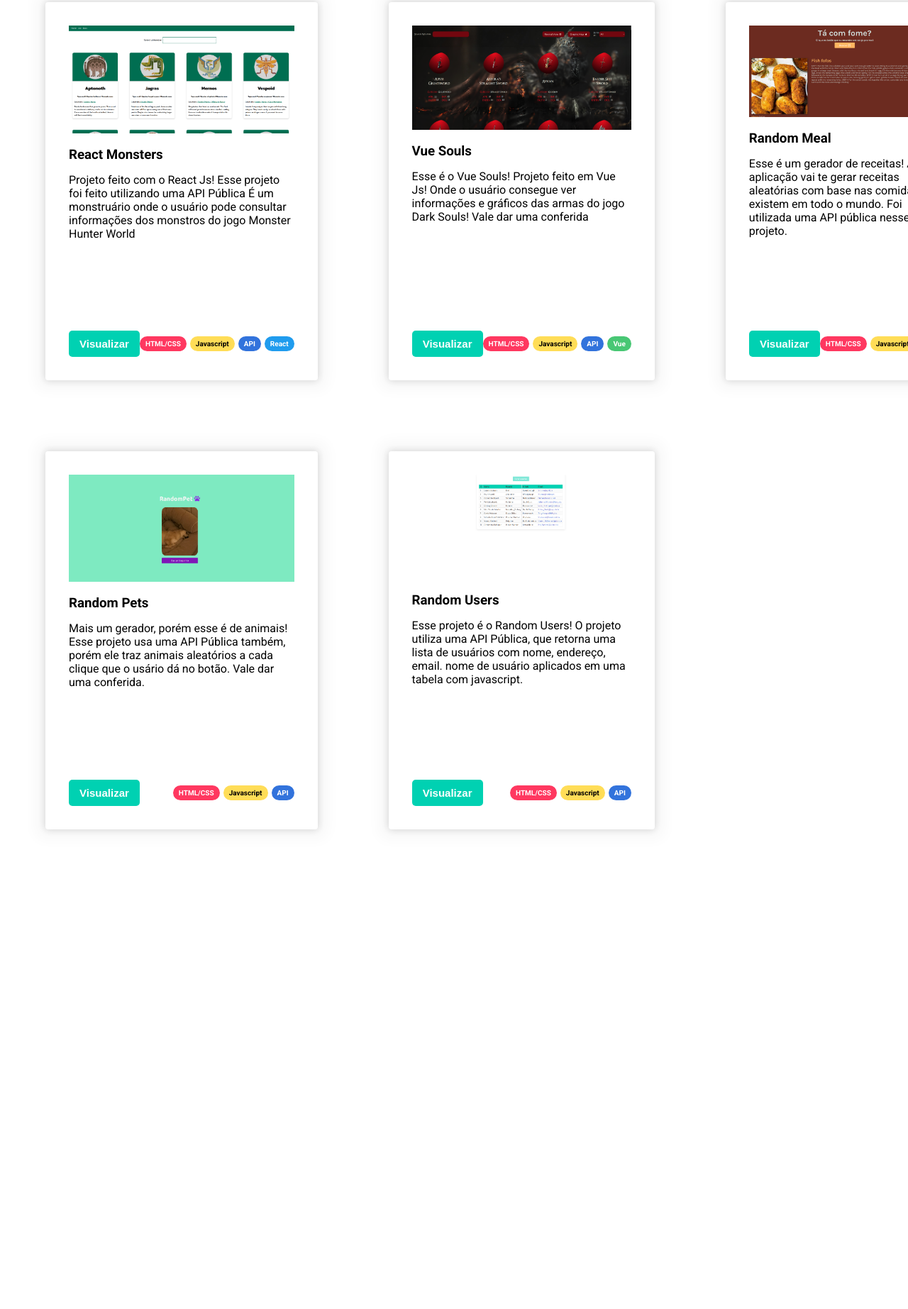
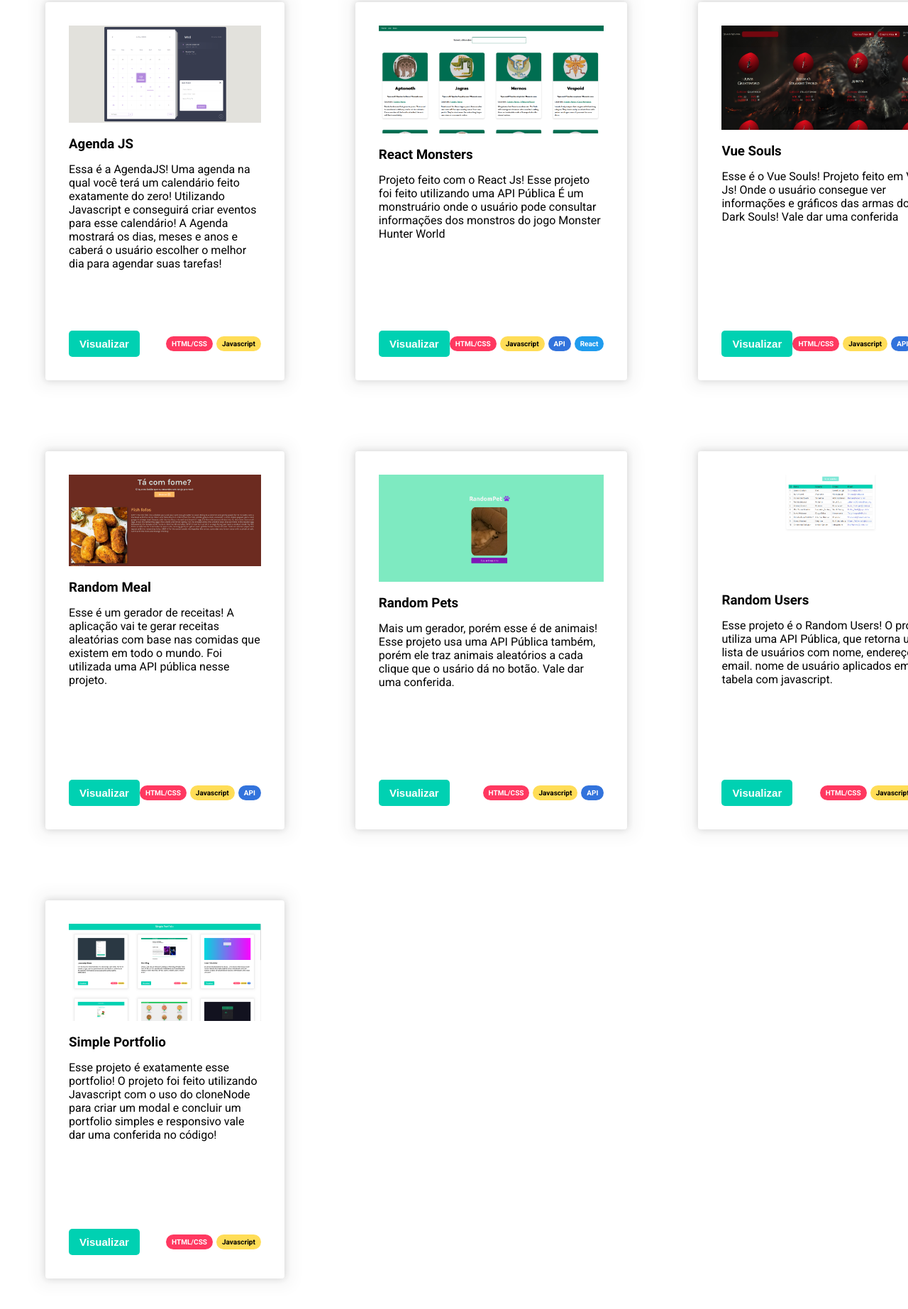
Before and after one commit to dezoliveira/simple-portfolio, a plain HTML site: page index.html in a window 1280 px wide. Shown: the part 1377-3222 px from the top of the page at 71% size. Before the commit the page ends 2610 px from the top, so only its background shows below. Drawn offline with Linux system fonts and the light colour scheme.

Commit message:
new Project Addes

```diff
--- a/index.html
+++ b/index.html
@@ -152,7 +152,30 @@
         <span class="tag-group">
           <div class="breadcrumb html-css">HTML/CSS</div>
           <div class="breadcrumb javascript">Javascript</div>
-          <div class="breadcrumb api">API</div>
+        </span>
+      </div>
+    </section>
+
+    <section id="AgendaJS" class="section">
+      <article class="article">
+        <figure>
+          <img src="./src/./img/project13.png" alt="" class="projectImage"/>
+        </figure>
+        <h3>Agenda JS</h3>
+        <p>
+          Essa é a AgendaJS!
+          Uma agenda na qual você terá um calendário feito exatamente
+          do zero! Utilizando Javascript e conseguirá criar eventos
+          para esse calendário! A Agenda mostrará os dias, meses e anos
+          e caberá o usuário escolher o melhor dia para agendar
+          suas tarefas!
+        </p>
+      </article>
+      <div class="btn-group">
+        <button class="btn btn-show">Visualizar</button>
+        <span class="tag-group">
+          <div class="breadcrumb html-css">HTML/CSS</div>
+          <div class="breadcrumb javascript">Javascript</div>
         </span>
       </div>
     </section>
@@ -278,6 +301,29 @@
       </div>
     </section>
 
+    <section id="simple-portfolio" class="section">
+      <article class="article">
+        <figure>
+          <img src="./src/./img/project12.png" alt="" class="projectImage"/>
+        </figure>
+        <h3>Simple Portfolio</h3>
+        <p>
+          Esse projeto é exatamente esse portfolio!
+          O projeto foi feito utilizando Javascript
+          com o uso do cloneNode para criar um modal
+          e concluir um portfolio simples e responsivo
+          vale dar uma conferida no código!
+        </p>
+      </article>
+      <div class="btn-group">
+        <button class="btn btn-show">Visualizar</button>
+        <span class="tag-group">
+          <div class="breadcrumb html-css">HTML/CSS</div>
+          <div class="breadcrumb javascript">Javascript</div>
+        </span>
+      </div>
+    </section>
+
     <div class="modal">
       <!-- <div class="modal-content">
         <header class="modal-header">
```
Also changed, not shown: src/img/project12.png (added), src/img/project13.png (added).
